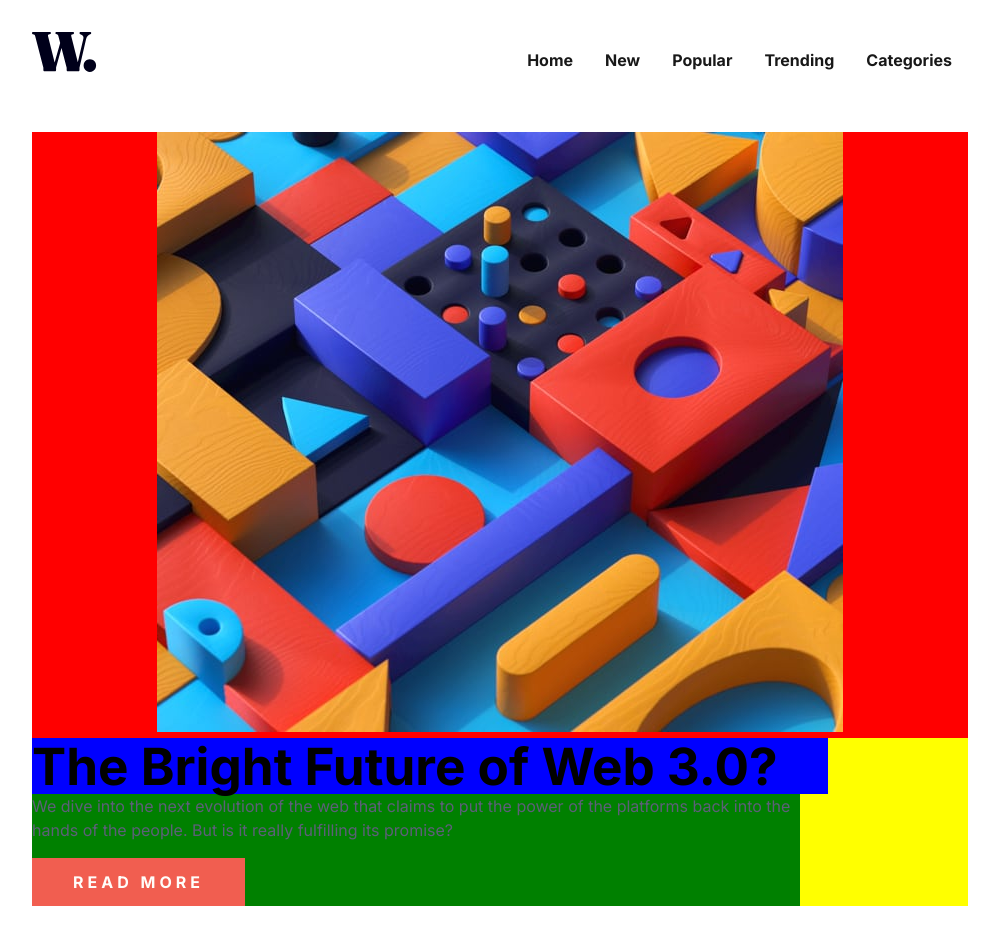
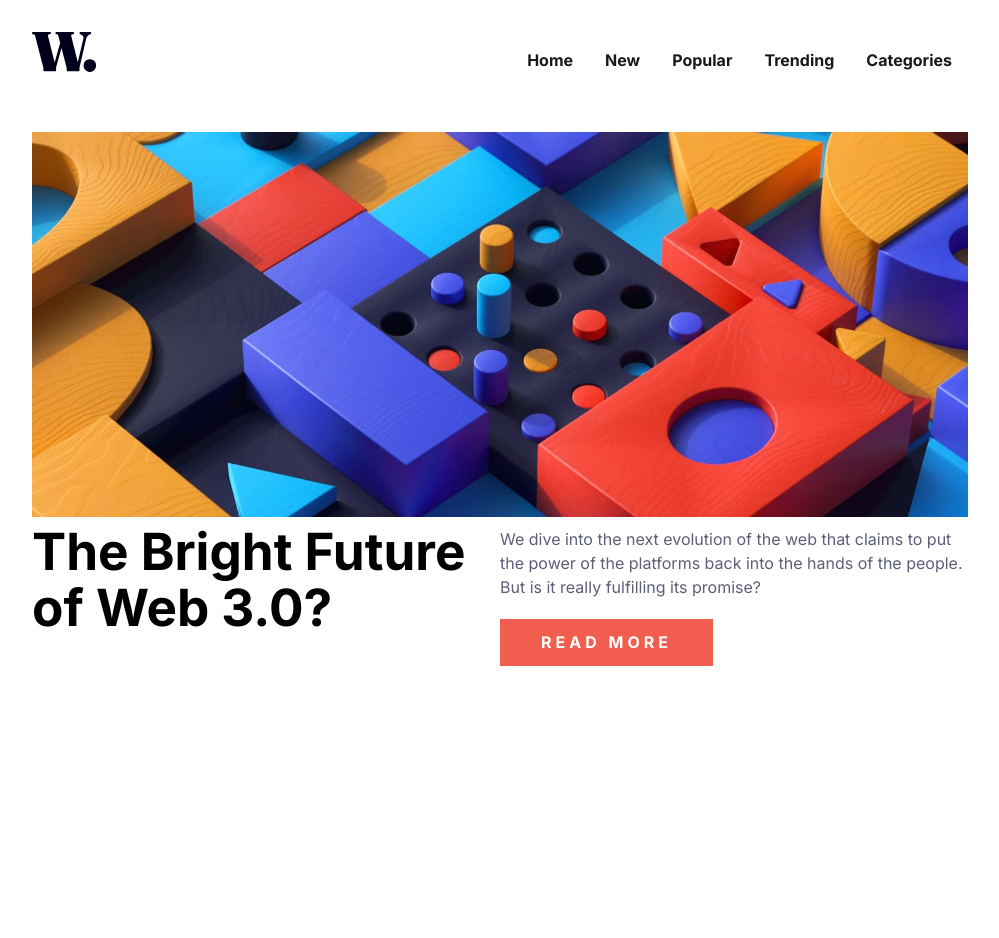
Before and after one commit to akickia/news-homepage, a React (Vite) app: page / in a window 1280 px wide. Shown: the whole page, without its empty margins (140-1139 px from the left). After the commit the page ends 800 px from the top, so only its background shows below. Built offline with nearby package versions, Linux system fonts and the light colour scheme.

Commit message:
style:media query for desktop view

```diff
--- a/src/Components/HeroSection.jsx
+++ b/src/Components/HeroSection.jsx
@@ -1,6 +1,6 @@
 import { useState, useEffect } from 'react';
 import web3Mobile from '../assets copy/images/web3_mobile.jpg';
-
+import web3Desktop from '../assets copy/images/web3_desktop.jpg';
 import '../style/hero.css';
 
 export default function HeroSection() {
@@ -17,7 +17,7 @@ export default function HeroSection() {
 
   return (
     <section className='hero'>
-      <img src={web3Mobile} />
+      {isMobile ? <img src={web3Mobile} /> : <img src={web3Desktop} />}
       <div className='hero_content'>
         <h1 className='hero_title'>The Bright Future of Web 3.0?</h1>
         <div className='hero_text'>
--- a/src/style/hero.css
+++ b/src/style/hero.css
@@ -1,18 +1,12 @@
-.hero {
-  background-color: red;
-}
 .hero_content {
-  background-color: yellow;
   text-align: left;
 }
 
 .hero_title {
-  background-color: blue;
   max-width: 85%;
 }
 
 .hero_text {
-  background-color: green;
   max-width: 82%;
 }
 
@@ -25,3 +19,16 @@
 
   letter-spacing: 0.25rem;
 }
+
+@media screen and (min-width: 650px) {
+  .hero_content {
+    display: flex;
+  }
+  .hero_text {
+    max-width: 50%;
+    padding-top: 0.25rem;
+  }
+  .hero button {
+    margin-top: 1.25rem;
+  }
+}
```
